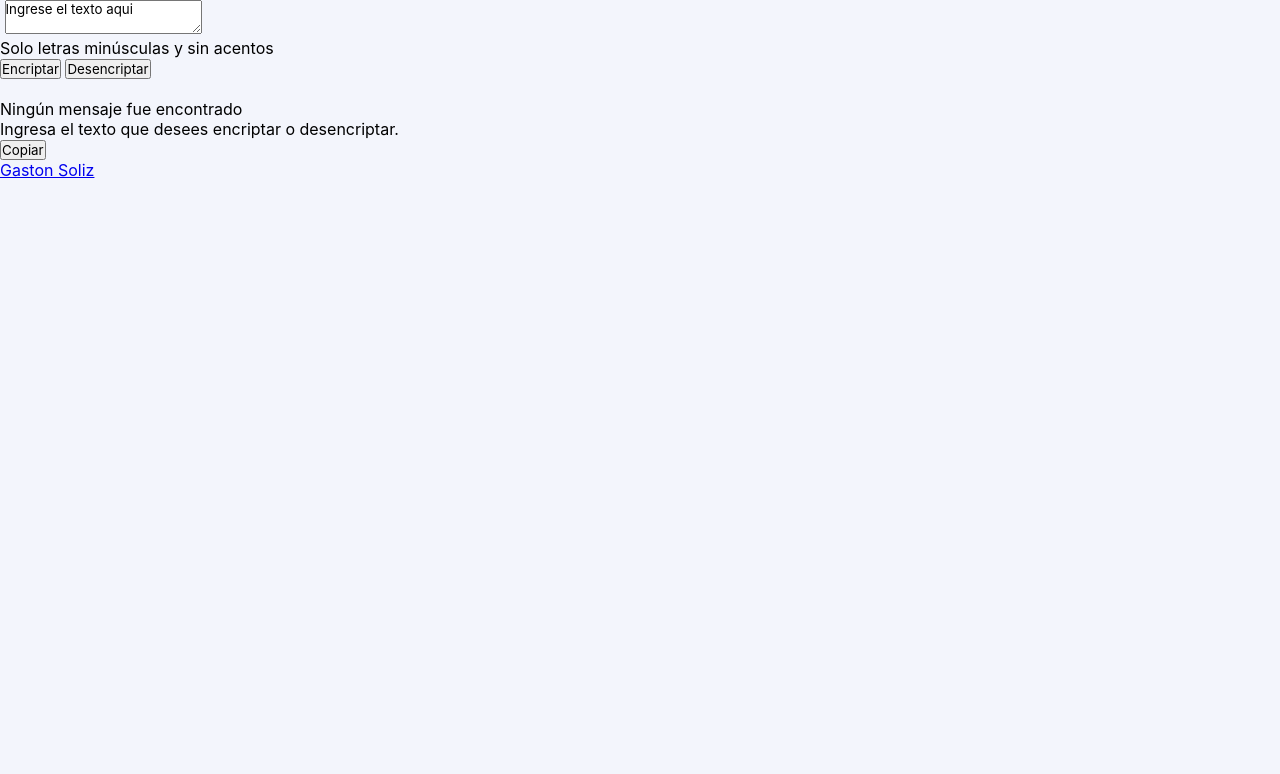
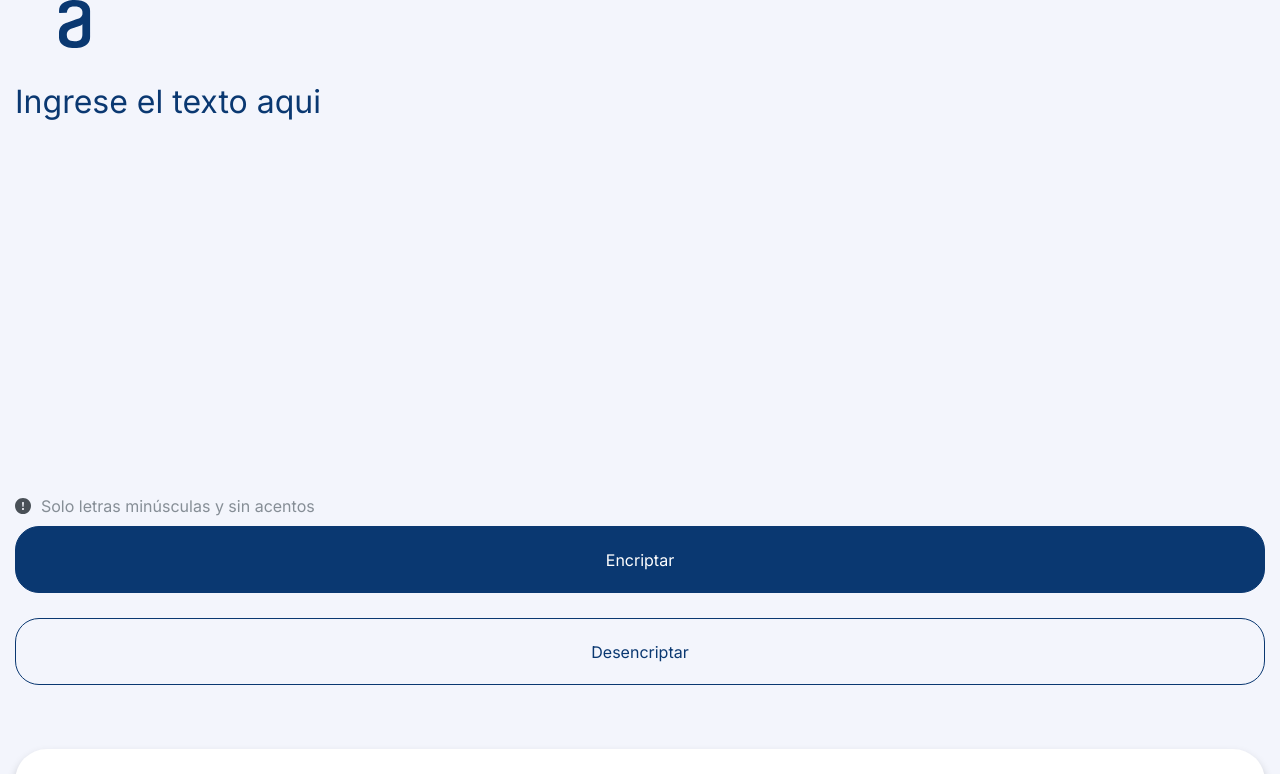
Before and after one commit to GastonSoliz/encriptador-alura, a plain HTML site: page index.html in a window 1280 px wide. Shown: the top 774 px of the page. Drawn offline with Linux system fonts and the light colour scheme.

Commit message:
adding html structure

```diff
--- a/index.html
+++ b/index.html
@@ -4,34 +4,49 @@
     <meta charset="UTF-8" />
     <meta name="viewport" content="width=device-width, initial-scale=1.0" />
     <link rel="stylesheet" href="index.css" />
+    <link rel="preconnect" href="https://fonts.googleapis.com" />
+    <link rel="preconnect" href="https://fonts.gstatic.com" crossorigin />
+    <link
+      href="https://fonts.googleapis.com/css2?family=Inter:wght@100..900&display=swap"
+      rel="stylesheet"
+    />
     <title>Encriptador de texto - Gaston Soliz</title>
   </head>
   <body>
     <script src="app.js"></script>
-    <div>
-      <div>
-        <img />
-        <textarea>Ingrese el texto aqui</textarea>
-        <p><img />Solo letras minúsculas y sin acentos</p>
-        <div>
-          <button>Encriptar</button>
-          <button>Desencriptar</button>
+    <div class="container">
+      <div class="text-container">
+        <div class="logo-container">
+          <img src="/images/Logo.svg" class="logo" />
+        </div>
+        <textarea
+          id="autoExpand"
+          placeholder="Ingrese el texto aqui"
+        ></textarea>
+        <p>
+          <img src="/images/Vector.svg" />Solo letras minúsculas y sin acentos
+        </p>
+        <div class="button-container">
+          <button class="button-encrypt">Encriptar</button>
+          <button class="button-decrypt">Desencriptar</button>
         </div>
       </div>
-      <div>
-        <div>
-          <img />
-          <p>Ningún mensaje fue encontrado</p>
-          <p>Ingresa el texto que desees encriptar o desencriptar.</p>
+      <div class="result-container">
+        <div class="initial-result">
+          <img src="/images/Muñeco.png" />
+          <p class="message-none">Ningún mensaje fue encontrado</p>
+          <p class="message-text">
+            Ingresa el texto que desees encriptar o desencriptar.
+          </p>
         </div>
-        <div>
+        <div class="final-result">
           <p></p>
           <button>Copiar</button>
         </div>
       </div>
     </div>
   </body>
-  <footer>
+  <!-- <footer>
     <img /><a href="https://portfolio-gastonsoliz.netlify.app/">Gaston Soliz</a>
-  </footer>
+  </footer> -->
 </html>
```
